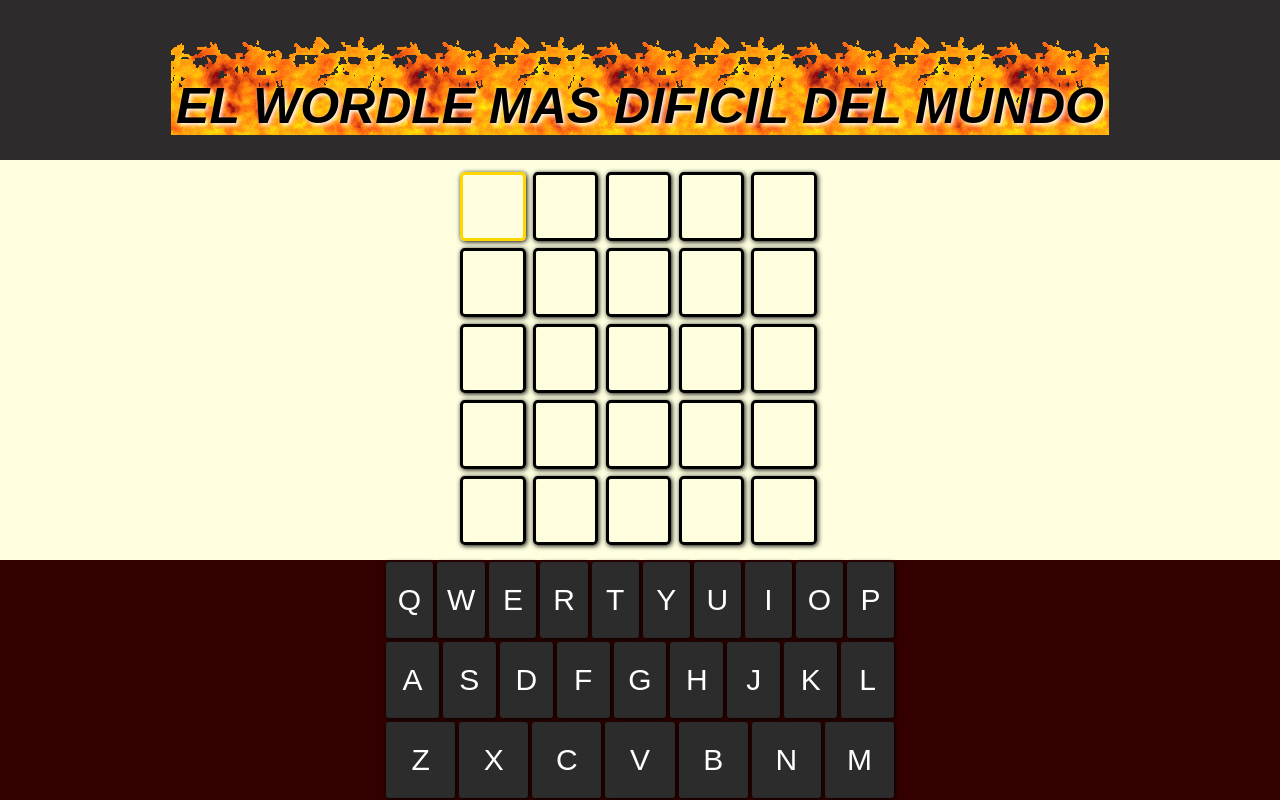
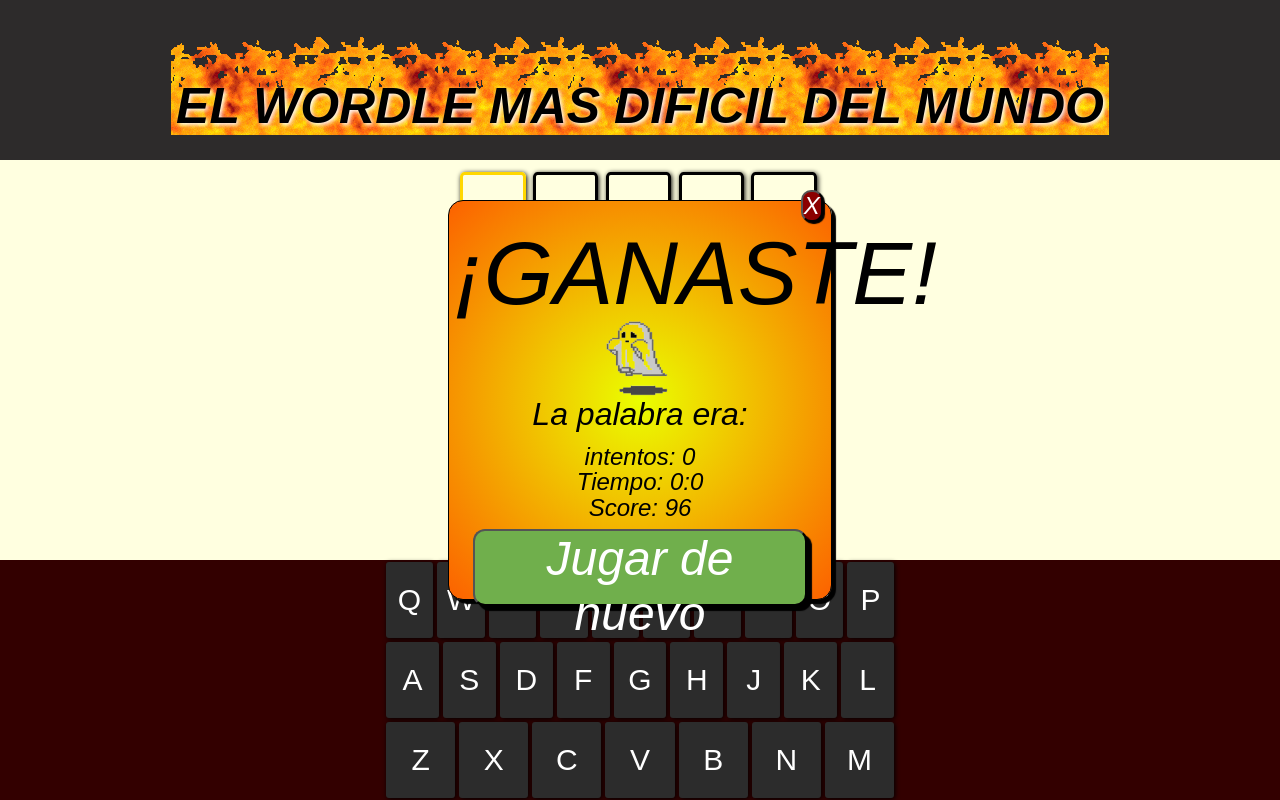
Before and after one commit to LuloSammartino/Wordle, a React (Vite) app in the folder frontend/client/: page / in a window 1280 px wide. Built offline with nearby package versions, Linux system fonts and the light colour scheme; no server answers; a web font is replaced by a local one.

Commit message:
avances varios, tp notebook

```diff
--- a/frontend/client/src/Components/PopUp/PopUp.jsx
+++ b/frontend/client/src/Components/PopUp/PopUp.jsx
@@ -1,7 +1,7 @@
 import styles from './PopUp.module.css'
 import usePopUpStatus from '../../Store/popUpStatus';
 import useCorrectWordStore from '../../Store/correctWord';
-
+import gifLose from '../../assets/Lose.gif';
 
 const PopUp = (props) => {
 
@@ -14,14 +14,22 @@ const PopUp = (props) => {
 
     return (
         <div className={styles.popupContainer}>
-            <button onClick={(e) => {setPopUpStatus(false)}} className={styles.cross}>X</button>
-            <h2 className={styles.message}>{message}</h2>
+                                <div className={styles.crossContainer}>
+                                    <button onClick={(e) => {setPopUpStatus(false)}} className={styles.cross}>X</button>
+                                    </div>
+            <h2 className={styles.message}>{message}¡GANASTE!</h2>
+
+            <article><img src={gifLose} /></article>
+
+
             <h3>La palabra era:   {" "}
                 <p>{correctWord.toUpperCase()}</p>
             </h3>
-            <h5>intentos: {tryes}</h5>
-            <h5>Tiempo: {minuts}:{seconds}</h5>
-            <h5>Score: 96</h5>
+
+                <h5>intentos: {tryes}</h5>
+                <h5>Tiempo: {minuts}:{seconds}</h5>
+                <h5>Score: 96</h5>
+
             <section className={styles.buttonContainer}>
             <button onClick={() => location.reload()}>Jugar de nuevo</button>
             </section>
--- a/frontend/client/src/Components/PopUp/PopUp.module.css
+++ b/frontend/client/src/Components/PopUp/PopUp.module.css
@@ -15,40 +15,61 @@
     background: #eaff00;
     background: radial-gradient(circle,rgba(234, 255, 0, 1) 0%, rgba(252, 97, 0, 1) 100%);
     padding: 5px;
-    box-shadow: #000 1px 1px 10px;
+    box-shadow: #000 4px 4px 1px;
 }
+
+article{
+    height: 20%;
+}
+
+article img{
+    height: 100%;
+}
+
 
 .message {
     width: 100%;
     text-align: center;
-    font-size: 550%;
-    height: 30%;
-
+    font-size: clamp(48px, 7vw, 96px);
+    height: 25%;
     font-weight: 400;
 }
 
+.crossContainer{
+    width: 100%;
+    height: fit-content;
+    display: flex;
+    justify-content: end;
+    align-items: end;
+    margin-top: 6px;
+}
+
 .cross{
-    display: inline;
-    background: transparent;
-    color: red;
-    align-self: end;
-    height: 10%;
-    font-weight: 600;
-    font-size: 200%;
+    width: 6%;
+    border-radius:  10px;
     cursor: pointer;
-    font-style: normal;
-    border: none;
-    font-family: 'Courier New', Courier, monospace;
-    padding-right: 5px;
-    padding-top: 5px;
+    background-color: darkred;
+    color: white;
+    box-shadow: #000 2px 2px 1px;
+    font-size:clamp(12px, 3vw, 24px);
+    display: flex;
+    justify-content: center;
+    font-weight: 400;
+    margin-right: 3px;
+
+}
+
+.cross:active{
+    box-shadow: #000 1px 1px 1px;
+    translate: 2px 2px;
 }
 
 .cross:hover{
-    color: darkred;
+    background-color: rgb(97, 6, 6);
 }
 
 h3 {
-    font-size: 200%;
+    font-size: clamp(16px, 3vw, 32px);
     height: 10%;
     margin-bottom: 10px;
     text-align: center;
@@ -59,12 +80,11 @@ h3 p{
     display: inline;
     text-decoration: underline;
     font-weight: 400;
-
 }
 
 h5{
-    font-size: 1.5rem;
-    height: 10%;
+    font-size: clamp(12px, 2vw, 24px);
+    height: 6.5%;
     font-weight: 400;
     text-align: center;
 }
@@ -82,7 +102,7 @@ h5{
 .buttonContainer button{
     width: 100%;
     height: 100%;
-    font-size: 300%;
+    font-size: clamp(1rem, 4vw, 3rem);
     border-radius:  12px;
     cursor: pointer;
     background-color: #70af4c;
@@ -90,3 +110,20 @@ h5{
     box-shadow: #000 5px 5px 1px;
 
 }
+
+.buttonContainer button:hover{
+    background-color: #4c8f36;
+}
+
+.buttonContainer button:active{
+    box-shadow: #000 2px 2px 1px;
+    translate: 2px 2px;
+}
+
+@media ( width < 1050px){
+
+    .popupContainer {
+        height: 40%;
+    }
+
+}
--- a/frontend/client/src/Components/Word/Word.jsx
+++ b/frontend/client/src/Components/Word/Word.jsx
@@ -44,7 +44,7 @@ function handleResultColors (e){
 
 const handleWord = async ( word ) => {
 
-        await axios.get(`https://wordle-fbkx.onrender.com/${word}`)
+        await axios.get(`https://wordle-fbkx.onrender.com/intento/${word}`)
         .then((res) => {
                 setResult(res.data.resultado)
                 nextWord()
--- a/frontend/client/src/Store/popUpStatus.jsx
+++ b/frontend/client/src/Store/popUpStatus.jsx
@@ -1,7 +1,7 @@
 import {create} from 'zustand';
 
 const usePopUpStatus = create((set) => ({
-    popUpStatus: false,
+    popUpStatus: true,
     message: "",
     tryes: 0,
     score: 0,
--- a/frontend/client/src/main.jsx
+++ b/frontend/client/src/main.jsx
@@ -3,7 +3,6 @@ import './index.css'
 import App from './App.jsx'
 
 createRoot(document.getElementById('root')).render(
-
     <App />
 
 )
```
Also changed, not shown: frontend/client/src/assets/Lose.gif (added).
